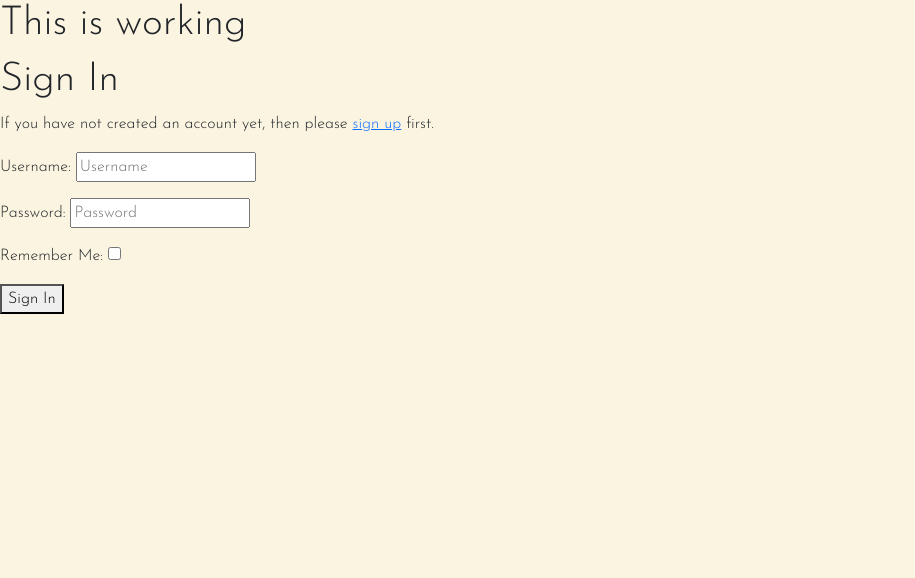
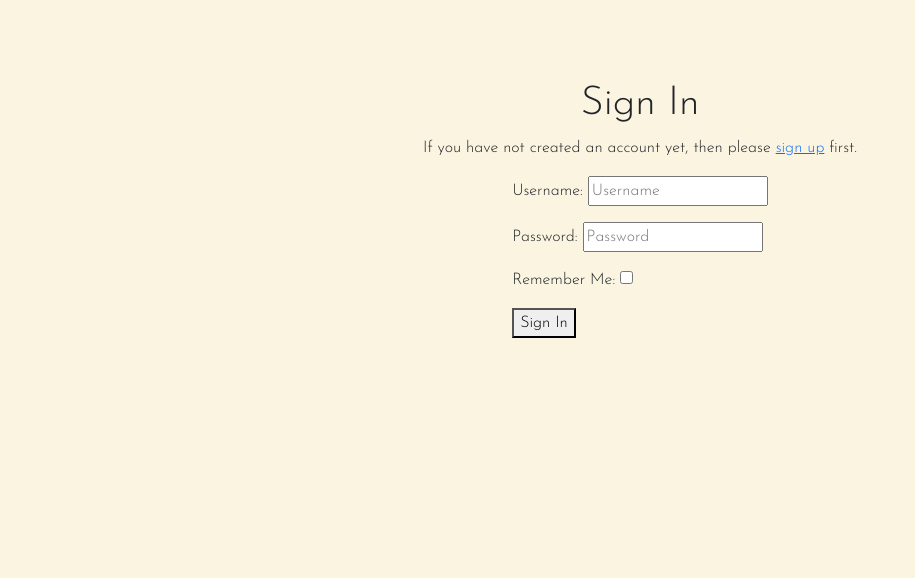
Before and after one commit to dannymagnus/CI_MS4_Elginis_Restaurant, a Django app: page /accounts/login/ in a window 1280 px wide. Shown: the part 74-652 px from the top of the page, without its empty margins (0-915 px from the left). Run offline with Django 3.2, Linux system fonts and the light colour scheme; some libraries are stand-ins or nearby versions.

Commit message:
style signup

```diff
--- a/meals/models.py
+++ b/meals/models.py
@@ -52,8 +52,7 @@ class Category(models.Model):
 class Drink(models.Model):
     name = models.CharField(max_length=50)
     category = models.ForeignKey('DrinkCategory', on_delete=models.SET_NULL, null=True, blank=True, related_name='category', related_query_name='category')
-    price = models.DecimalField(decimal_places=3, max_digits=3)
-    description = models.CharField(max_length= 100)
+    description = models.CharField(max_length= 100, blank = True)
 
     def __str__(self):
         return self.name
--- a/templates/account/login.html
+++ b/templates/account/login.html
@@ -7,7 +7,7 @@
 
 {% block content %}
 
-<H1>This is working</H1>
+<div class="container d-flex align-items-center flex-column margin-top-10vh justify-content-center">
 
   <h1>{% trans "Sign In" %}</h1>
 
@@ -23,4 +23,6 @@
     <button class="primaryAction" type="submit">{% trans "Sign In" %}</button>
   </form>
 
+</div>
+
 {% endblock %}
```
Also changed, not shown: about/migrations/0007_alter_about_body.py (added), meals/migrations/0035_alter_drink_description.py (added), meals/migrations/0036_alter_drink_description.py (added). Lines whose indentation alone changed are shown as unchanged.
